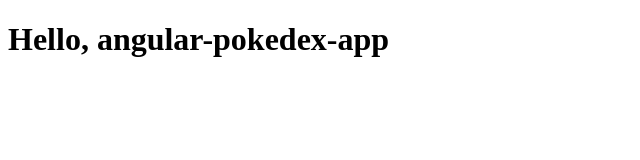
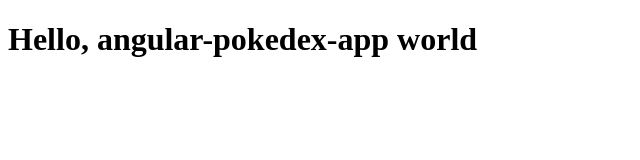
Before and after one commit to Darkheadbanger/ANGULAR-POKEDEX-APP, an Angular app: page / in a window 1280 px wide. Shown: the top 160 px of the page, without its empty margins (0-640 px from the left). Built offline with nearby package versions, Linux system fonts and the light colour scheme.

Commit message:
fix: update greeting in app.html to include 'world' and add Firebase hosting cache

```diff
--- a/src/app/app.html
+++ b/src/app/app.html
@@ -1 +1 @@
-<h1>Hello, {{ title }}</h1>
+<h1>Hello, {{ title }} world</h1>
```
